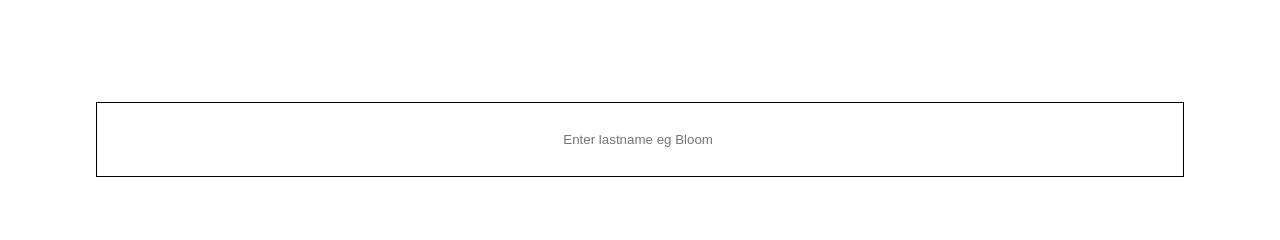
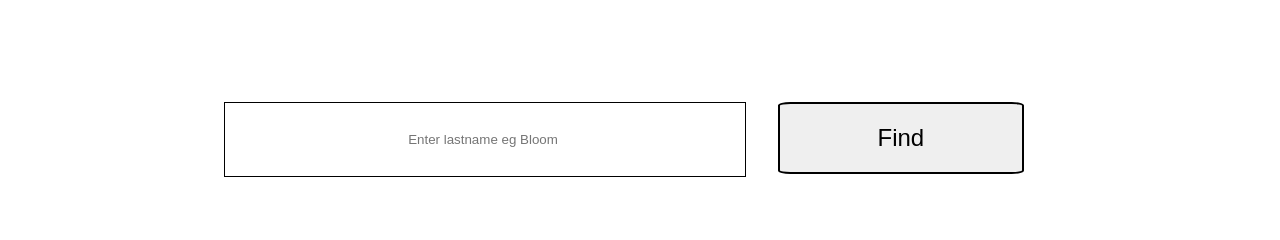
Before and after one commit to cenwachukwu/Medics, a React (Create React App) app: page /SearchDoctors/searchbyprofile in a window 1280 px wide. Shown: the part 411-651 px from the top of the page. Built offline with nearby package versions, Linux system fonts and the light colour scheme; no server answers; a web font is replaced by a local one.

Commit message:
handling errors

```diff
--- a/src/components/Doctor/Doctor.css
+++ b/src/components/Doctor/Doctor.css
@@ -158,6 +158,24 @@ p{
     margin: 1rem;
 }
 
+.SSearchByLastName__Container{
+    margin: 0 auto;
+    display: flex;
+    flex-direction: row;
+    align-content: center;
+    justify-items: center;
+    width: 65%;
+}
+.SearchButton{
+    width: 40%;
+    height: 4.5rem;
+    margin: 2rem;
+    justify-self: center;
+    font-size: 1.5rem;
+    border-radius: 5%;
+    border: 2px solid black;
+}
+
 @media only screen and (max-width: 1322px){
     .Doctor__insurance{
         grid-template-columns: repeat(2, 1fr);
--- a/src/components/EditProfile/EditProfile.js
+++ b/src/components/EditProfile/EditProfile.js
@@ -155,6 +155,7 @@ class EditProfile extends Component {
             })
             .catch(err => {
                 console.log(err)
+                alert("There was an error. Please check your entry")
             })
     }
 
--- a/src/components/SearchByLastName/SearchByLastName.js
+++ b/src/components/SearchByLastName/SearchByLastName.js
@@ -12,8 +12,10 @@ class SearchByLastName extends Component {
             result: [], //to show the results
         };
     }
-    fetchResultsFromApi = (query) => {
-        const Url = `https://med-directory-cen.herokuapp.com/directory/profile/${query}`;
+
+    fetchResultsFromApi = (evt) => {
+        evt.preventDefault();
+        const Url = `https://med-directory-cen.herokuapp.com/directory/profile/${this.state.query}`;
         Axios.get(Url)
             .then(res => {
                 console.log(res.data[0])
@@ -21,18 +23,19 @@ class SearchByLastName extends Component {
                     result: res.data //now we set state of results to res.data[0]
                 })
                 console.log(this.state.result)
+                {this.state.result.length ? console.log("doctor exists"): alert("doctor does not exists")}
             })
             .catch(err => {
                 console.log(err)
+                alert("There was an error. Please check your entry")
             })
     }
+
     onProfileNameChange = (evt) => {
         const query = evt.target.value;
         const queryCapitalized = query.charAt(0).toUpperCase() + query.slice(1)
         console.log(queryCapitalized)
-        this.setState({ query: queryCapitalized }, () => {
-            this.fetchResultsFromApi(query);
-        });
+        this.setState({ query: queryCapitalized });
     }
 
     render() {
@@ -42,9 +45,10 @@ class SearchByLastName extends Component {
             <div className="SearchByLastName">
                 <div className="SSearchByLastName__Container">
                     <input type="text" value={query} placeholder="Enter lastname eg Bloom " onChange={this.onProfileNameChange} />
+                    <button className="SearchButton" onClick={this.fetchResultsFromApi}>Find</button>
                 </div>
                 <div className="DoctorList__list">
-                    {this.state.result.map((doctor, index) => {
+                    {this.state.result.length ? this.state.result.map((doctor, index) => {
                         console.log(doctor)
                         return (
                             <div key={index + 0} className="DoctorList__box">
@@ -53,7 +57,7 @@ class SearchByLastName extends Component {
                                 <p><Link to={`/Doctor/${doctor._id}`}>View More</Link></p>
                             </div>
                         )
-                    })}
+                    }) : null}
                 </div>
             </div>
         )
--- a/src/components/SearchBySpeciality/SearchBySpeciality.js
+++ b/src/components/SearchBySpeciality/SearchBySpeciality.js
@@ -12,8 +12,9 @@ class SearchBySpeciality extends Component {
             result: [], //to show the results
         };
     }
-    fetchResultsFromApi = (query) => {
-        const Url = `https://med-directory-cen.herokuapp.com/directory/specialties/${query}`;
+    fetchResultsFromApi = (evt) => {
+        evt.preventDefault();
+        const Url = `https://med-directory-cen.herokuapp.com/directory/profile/${this.state.query}`;
         Axios.get(Url)
             .then(res => {
                 console.log(res.data[0])
@@ -21,18 +22,19 @@ class SearchBySpeciality extends Component {
                     result: res.data //now we set state of results to res.data[0]
                 })
                 console.log(this.state.result)
+                {this.state.result.length ? console.log("doctor exists"): alert("doctor does not exists")}
             })
             .catch(err => {
                 console.log(err)
+                alert("There was an error. Please check your entry")
             })
     }
+
     onProfileNameChange = (evt) => {
         const query = evt.target.value;
         const queryCapitalized = query.charAt(0).toUpperCase() + query.slice(1)
         console.log(queryCapitalized)
-        this.setState({ query: queryCapitalized }, () => {
-            this.fetchResultsFromApi(query);
-        });
+        this.setState({ query: queryCapitalized });
     }
 
     render() {
@@ -42,6 +44,7 @@ class SearchBySpeciality extends Component {
             <div className="SearchByLastName">
                 <div className="SSearchByLastName__Container">
                     <input type="text" value={query} placeholder="Enter speciality eg. Surgery" onChange={this.onProfileNameChange} />
+                    <button className="SearchButton" onClick={this.fetchResultsFromApi}>Find</button>
                 </div>
                 <div className="DoctorList__list">
                     {this.state.result.map((doctor, index) => {
```
